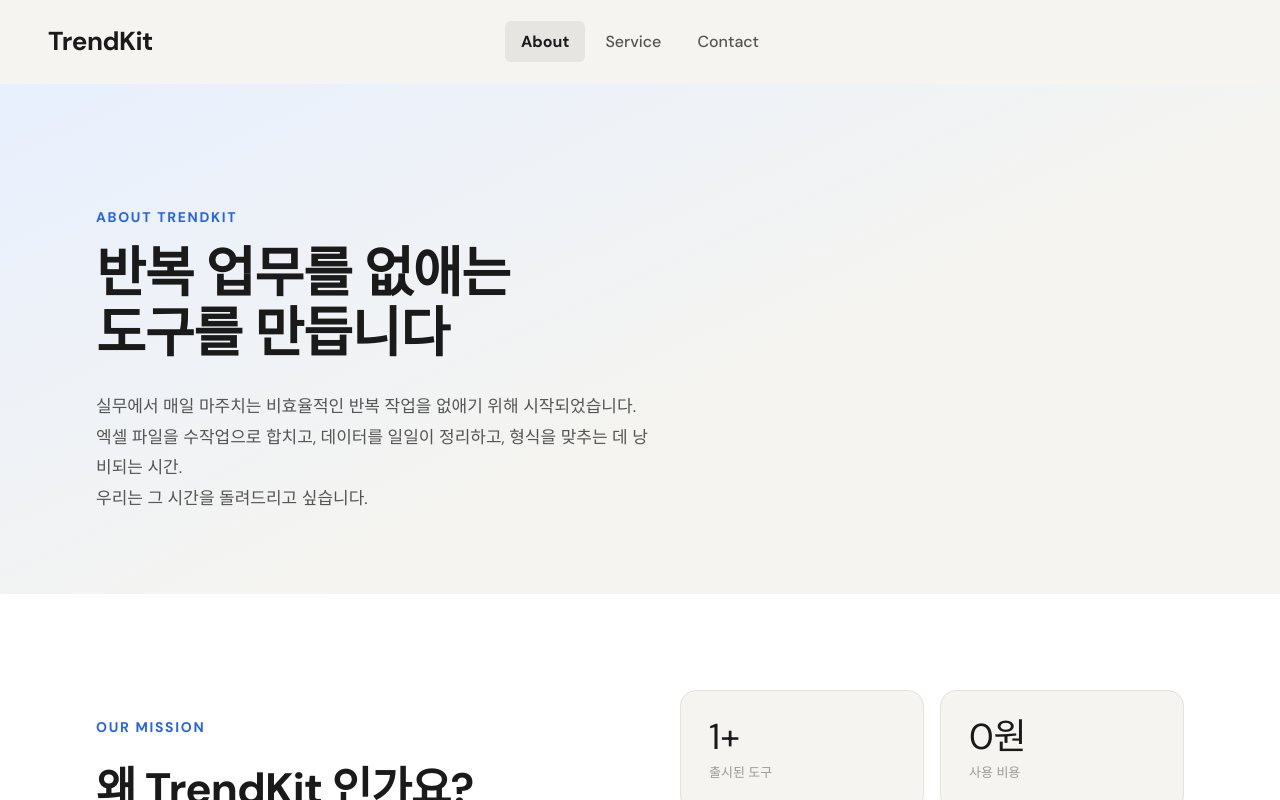
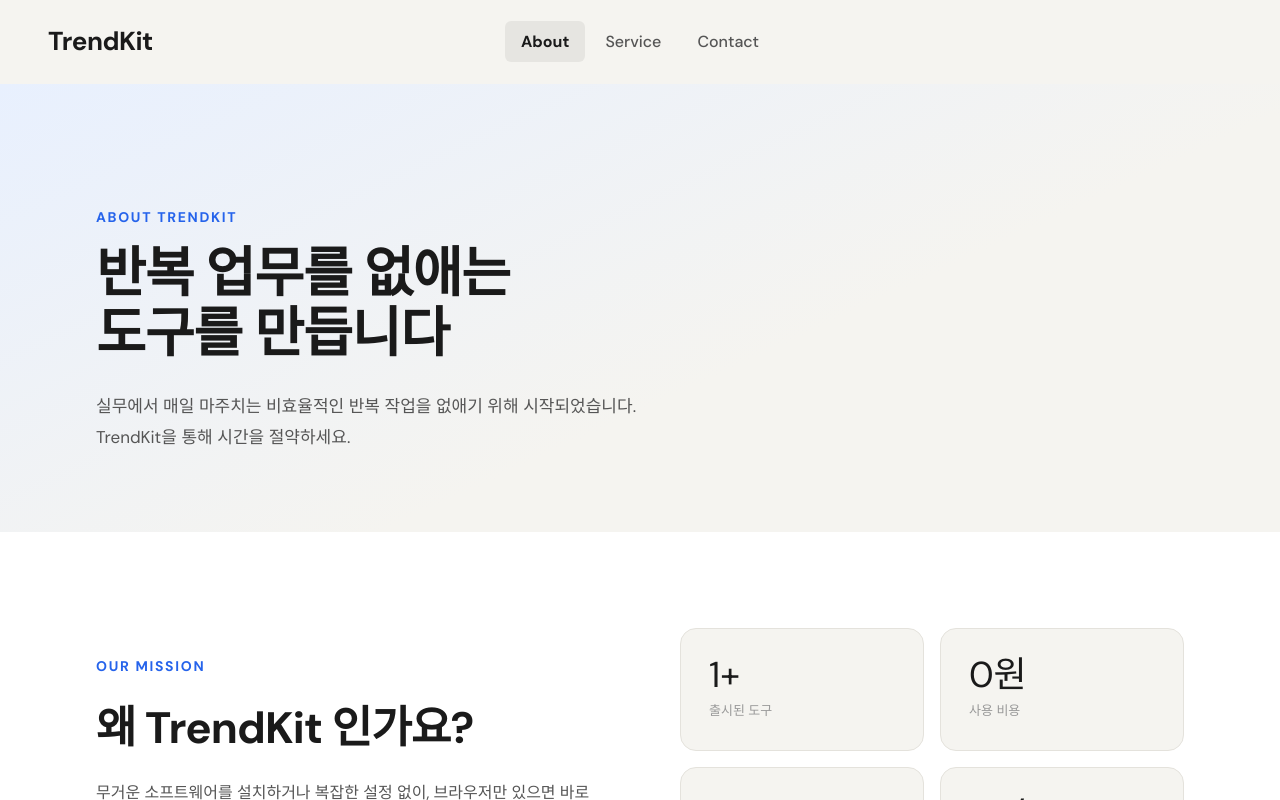
Before and after one commit to 9seebird/trendkit, a Next.js app in the folder apps/home/: page /about in a window 1280 px wide. Shown: the top 800 px of the page. Built offline with nearby package versions, Linux system fonts and the light colour scheme; no server answers.

Commit message:
about message update

```diff
--- a/apps/home/app/about/page.tsx
+++ b/apps/home/app/about/page.tsx
@@ -12,8 +12,7 @@ const ABOUT_CONTENT = {
   headline: "반복 업무를 없애는\n도구를 만듭니다",
   subheadline: "About TrendKit",
   intro: `실무에서 매일 마주치는 비효율적인 반복 작업을 없애기 위해 시작되었습니다.
-엑셀 파일을 수작업으로 합치고, 데이터를 일일이 정리하고, 형식을 맞추는 데 낭비되는 시간.
-우리는 그 시간을 돌려드리고 싶습니다.`,
+TrendKit을 통해 시간을 절약하세요.`,
   mission: `무거운 소프트웨어를 설치하거나 복잡한 설정 없이, 브라우저만 있으면 바로 사용할 수 있는
 웹 기반 도구들을 계속해서 만들어 나가겠습니다.`,
 };
```
